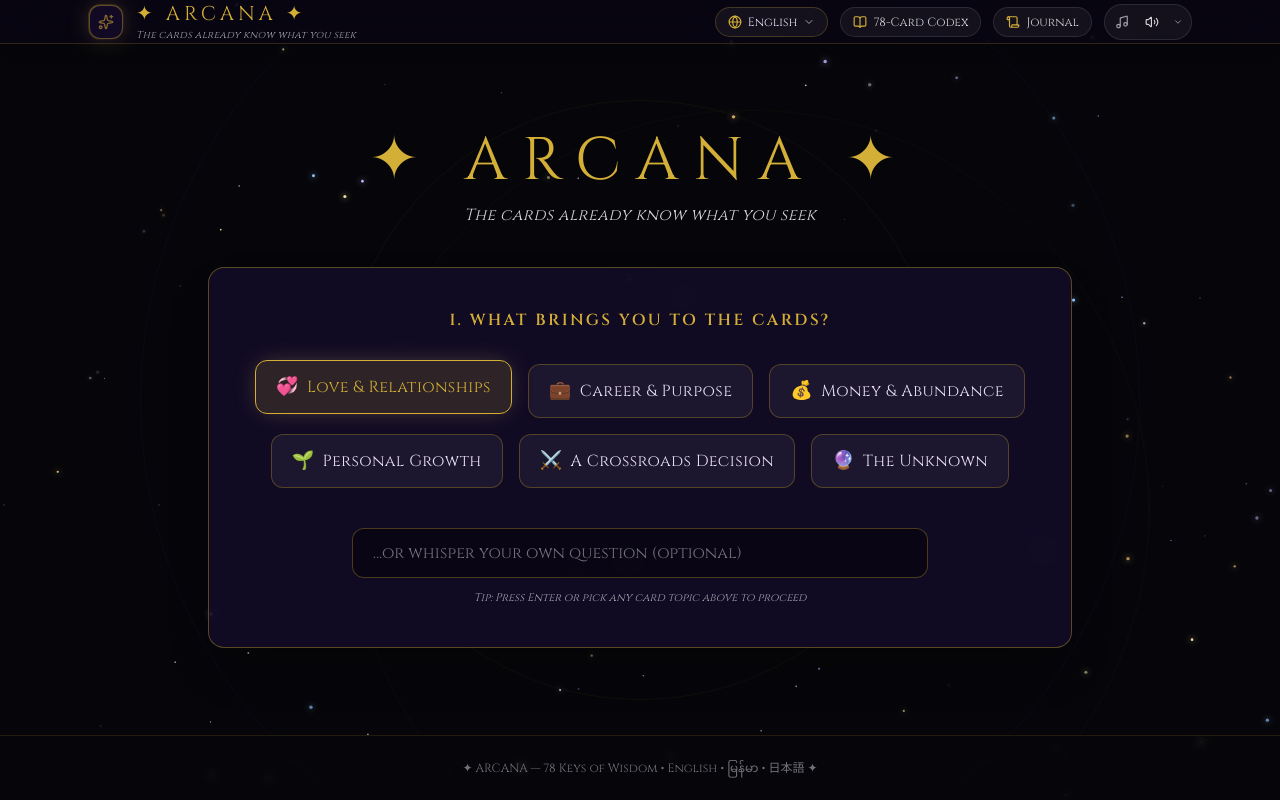
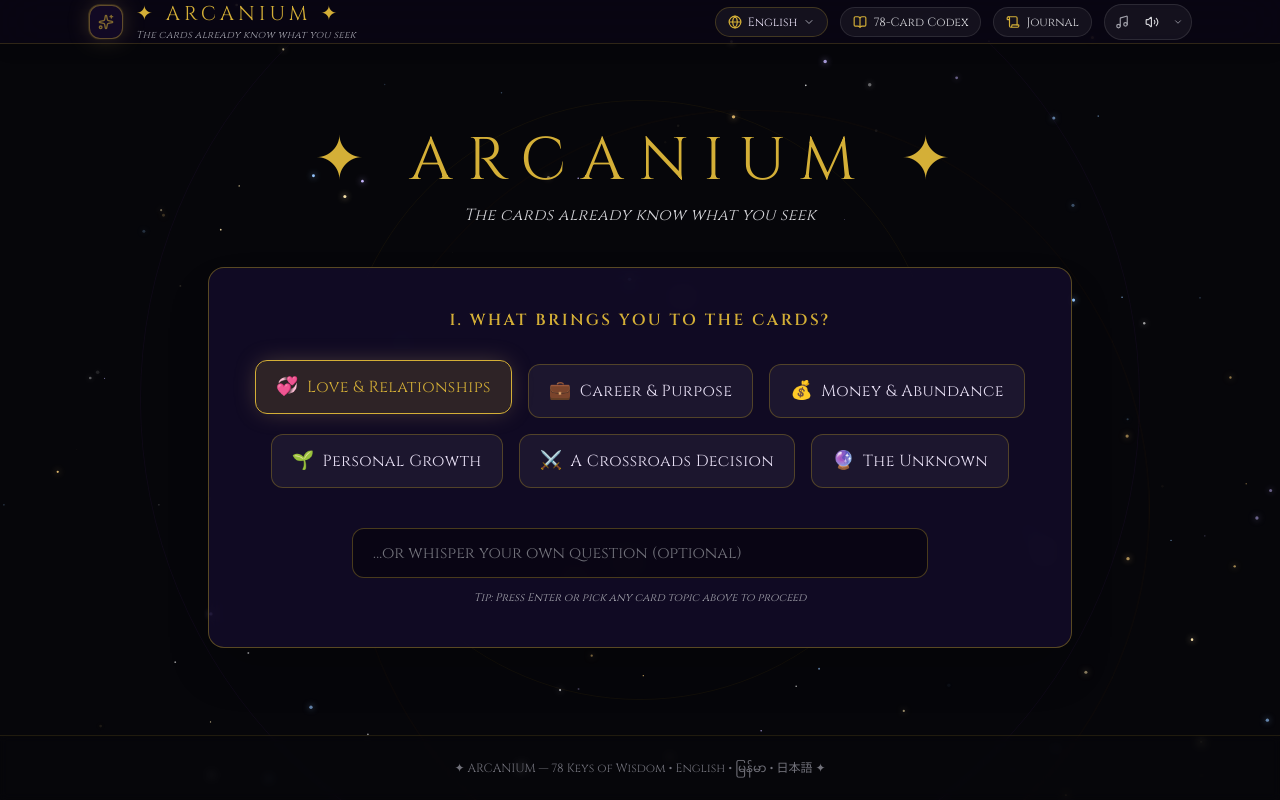
Before and after one commit to Hugokami/arcanium, a React (Vite) app: page / in a window 1280 px wide. Built offline with nearby package versions, Linux system fonts and the light colour scheme; the HTML template or start-up script is replaced by a standard one.

Commit message:
feat: rename application and brand to ARCANIUM

```diff
--- a/index.html
+++ b/index.html
@@ -4,7 +4,7 @@
     <meta charset="UTF-8" />
     <link rel="icon" type="image/svg+xml" href="/cards/00-TheFool.png" />
     <meta name="viewport" content="width=device-width, initial-scale=1.0" />
-    <title>Mystic Tarot Sanctuary & Oracle</title>
+    <title>ARCANIUM ✦ 78 Tarot Sanctuary & Oracle</title>
 
     <!-- Google Fonts for Mystical Typography -->
     <link rel="preconnect" href="https://fonts.googleapis.com">
--- a/package.json
+++ b/package.json
@@ -1,5 +1,5 @@
 {
-  "name": "mystic-tarot-oracle",
+  "name": "arcanium",
   "private": true,
   "version": "1.0.0",
   "type": "module",
--- a/src/App.tsx
+++ b/src/App.tsx
@@ -164,7 +164,7 @@ export function App() {
 
       {/* Footer */}
       <footer className="w-full py-6 text-center border-t border-[#8a7326]/20 backdrop-blur-sm text-xs text-zinc-500 font-serif">
-        <p>✦ ARCANA — 78 Keys of Wisdom • English • မြန်မာ • 日本語 ✦</p>
+        <p>✦ ARCANIUM — 78 Keys of Wisdom • English • မြန်မာ • 日本語 ✦</p>
       </footer>
 
       {/* Modals */}
--- a/src/components/common/ShareScrollModal.tsx
+++ b/src/components/common/ShareScrollModal.tsx
@@ -26,7 +26,7 @@ export const ShareScrollModal: React.FC<ShareScrollModalProps> = ({
   };
 
   const handleCopy = () => {
-    const text = `📜 ARCANA — SACRED TAROT SCROLL 📜\n\n` +
+    const text = `📜 ARCANIUM — SACRED TAROT SCROLL 📜\n\n` +
       `Question: "${reading.question}"\n` +
       `Spread: ${reading.spread.name[language]}\n` +
       `Date: ${new Date(reading.timestamp).toLocaleDateString()}\n\n` +
@@ -84,7 +84,7 @@ export const ShareScrollModal: React.FC<ShareScrollModalProps> = ({
             {/* Scroll Header */}
             <div className="text-center space-y-2 border-b border-[#8a7326]/40 pb-5">
               <div className="text-[#d4af37] text-xs font-mono uppercase tracking-[0.25em]">
-                ✦ SACRED ARCANA DECREE ✦
+                ✦ SACRED ARCANIUM DECREE ✦
               </div>
               <h1 className="text-xl sm:text-2xl font-serif font-normal text-[#d4af37] tracking-wider">
                 {reading.spread.name[language]}
--- a/src/components/home/ArcanaFlowSelector.tsx
+++ b/src/components/home/ArcanaFlowSelector.tsx
@@ -48,7 +48,7 @@ export const ArcanaFlowSelector: React.FC<ArcanaFlowSelectorProps> = ({
       {/* Title Heading */}
       <div className="text-center space-y-3">
         <h1 className="text-3xl sm:text-5xl md:text-6xl font-serif font-normal tracking-[0.25em] text-[#d4af37] text-shadow-gold">
-          ✦ ARCANA ✦
+          ✦ ARCANIUM ✦
         </h1>
         <p className="text-sm sm:text-base text-zinc-300 font-serif italic tracking-wide">
           {UI_TRANSLATIONS.appSubtitle[language]}
--- a/src/components/layout/Header.tsx
+++ b/src/components/layout/Header.tsx
@@ -68,7 +68,7 @@ export const Header: React.FC<HeaderProps> = ({
           </div>
           <div>
             <span className="font-serif text-lg md:text-xl font-normal tracking-[0.2em] text-[#d4af37] text-shadow-gold">
-              ✦ ARCANA ✦
+              ✦ ARCANIUM ✦
             </span>
             <p className="text-[10px] text-zinc-400 font-serif italic tracking-wide">
               {UI_TRANSLATIONS.appSubtitle[language]}
--- a/src/components/reading/DeepReadingView.tsx
+++ b/src/components/reading/DeepReadingView.tsx
@@ -48,7 +48,7 @@ export const DeepReadingView: React.FC<DeepReadingViewProps> = ({
   };
 
   const handleCopy = () => {
-    const text = `✦ ARCANA TAROT READING ✦\n\n` +
+    const text = `✦ ARCANIUM TAROT READING ✦\n\n` +
       `Question: "${question}"\n` +
       `Spread: ${spread.name[language]}\n` +
       `Date: ${new Date(reading.timestamp).toLocaleDateString()}\n\n` +
--- a/src/data/translations.ts
+++ b/src/data/translations.ts
@@ -2,9 +2,9 @@ import { Language, LocalizedText } from '../types/tarot';
 
 export const UI_TRANSLATIONS = {
   appName: {
-    en: 'ARCANA',
-    my: 'အာကာနာ (ARCANA)',
-    ja: 'ARCANA（アルカナ）'
+    en: 'ARCANIUM',
+    my: 'အာခေးနီးယမ်း (ARCANIUM)',
+    ja: 'ARCANIUM（アルカニウム）'
   },
   appSubtitle: {
     en: 'The cards already know what you seek',
```
